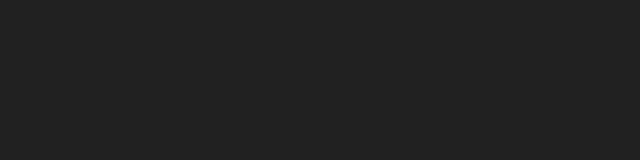
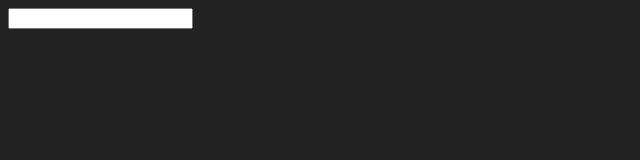
Before and after one commit to jack0sparrow1931/jack0sparrow1931.github.io, a plain HTML site: page index.html in a window 1280 px wide. Shown: the whole page, without its empty margins (0-640 px from the left). Drawn offline with Linux system fonts and the light colour scheme.

Commit message:
Updated index.html

```diff
--- a/index.html
+++ b/index.html
@@ -5,6 +5,6 @@
     <link rel='stylesheet' href='style.css'>
   </head>
   <body>
-
+    <input id="gday">
   </body>
 </html>
```
